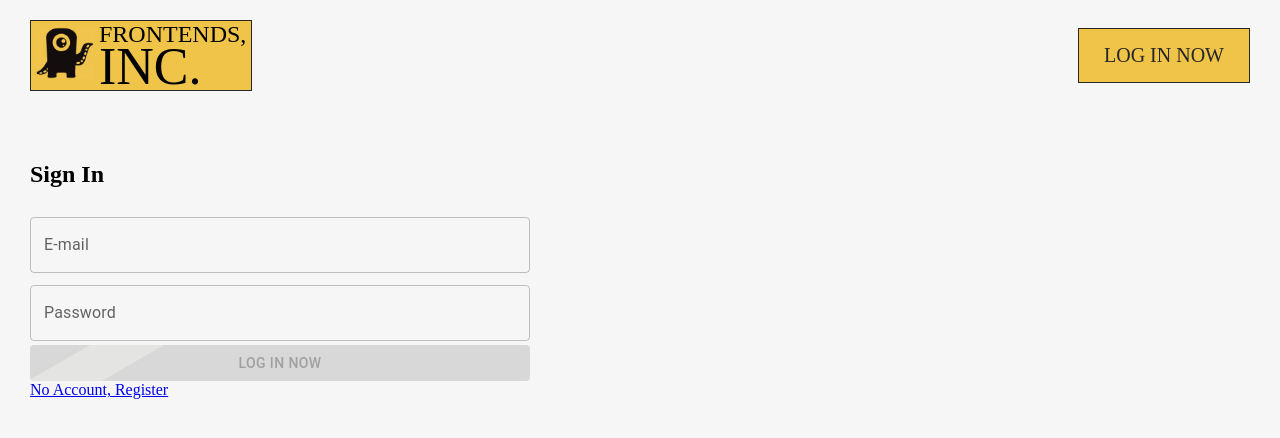
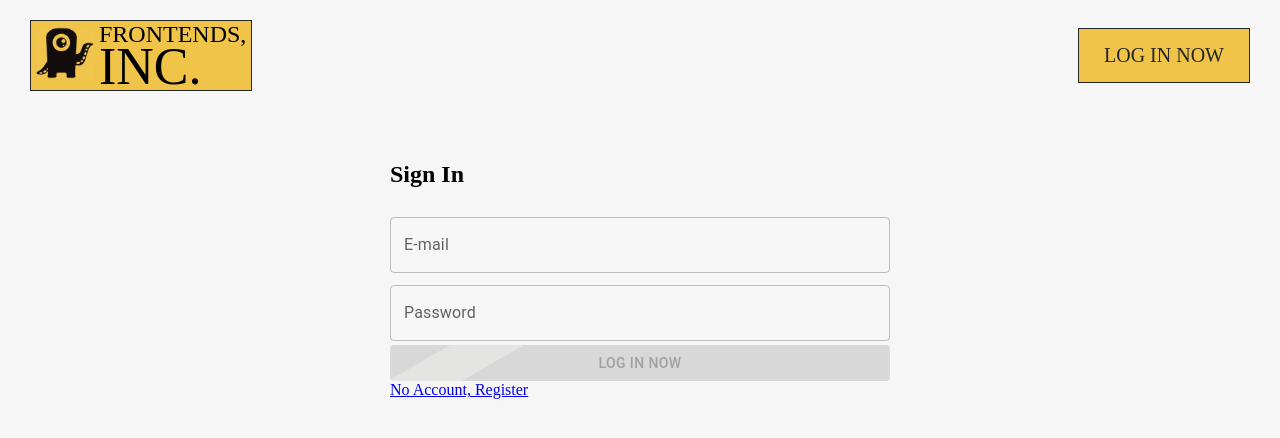
Before and after one commit to maximiloi/eCommerce-Application, a React (Vite) app in the folder monster-shop/: page /auth in a window 1280 px wide. Shown: the top 438 px of the page. Built offline with nearby package versions, Linux system fonts and the light colour scheme; a web font is replaced by a local one.

Commit message:
feat: add styled sign in page

```diff
--- a/monster-shop/src/pages/SignIn.tsx
+++ b/monster-shop/src/pages/SignIn.tsx
@@ -1,10 +1,12 @@
 import { NavLink } from 'react-router-dom';
 import FormSignIn from '../components/FormSignIn/FormSignIn';
 
+import '../sass/pages/_SignIn.scss';
+
 function SignIn() {
   return (
-    <div className="login">
-      <div className="login__container">
+    <div className="sign-in">
+      <div className="sign-in__container">
         <h2>Sign In</h2>
         <FormSignIn />
         <NavLink to="/auth/register">No Account, Register</NavLink>
--- /dev/null
+++ b/monster-shop/src/sass/pages/_SignIn.scss
@@ -0,0 +1,6 @@
+.sign-in {
+  &__container {
+    max-width: 500px;
+    margin: 0 auto;
+  }
+}
```
